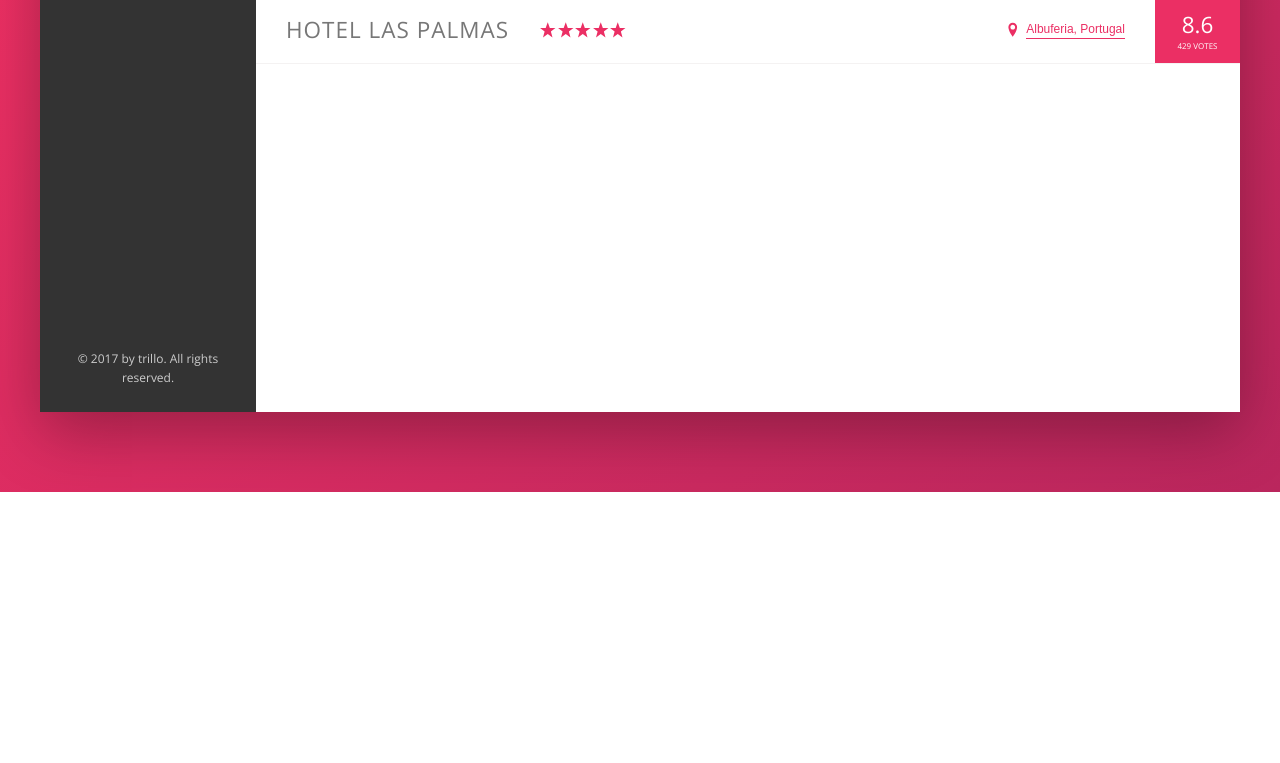
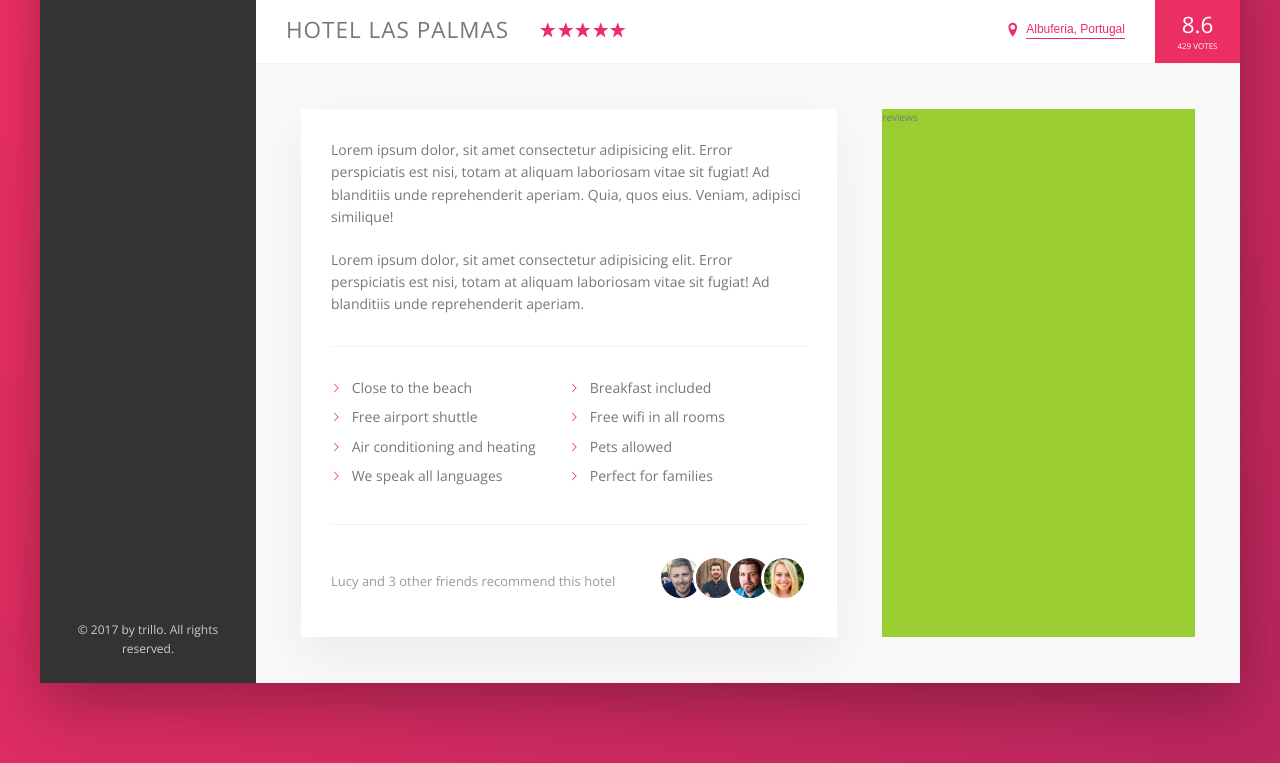
Before and after one commit to cp-ankush/trillo-app, a website: page index.html in a window 1280 px wide. Shown: the part 538-1301 px from the top of the page. Before the commit the page ends 1030 px from the top, so only its background shows below. Drawn offline with nearby package versions, Linux system fonts and the light colour scheme.

Commit message:
details section is done

```diff
--- a/index.html
+++ b/index.html
@@ -139,7 +139,58 @@
                                 429 votes
                             </div>
                         </div>
+                    </div>
 
+                    <div class="detail">
+                        <div class="description">
+                            <p class="paragraph">
+                                Lorem ipsum dolor, sit amet consectetur adipisicing elit. Error perspiciatis est nisi, totam at aliquam laboriosam vitae sit fugiat! Ad blanditiis unde reprehenderit aperiam. Quia, quos eius. Veniam, adipisci similique!
+                            </p>
+                            <p class="paragraph">
+                                Lorem ipsum dolor, sit amet consectetur adipisicing elit. Error perspiciatis est nisi, totam at aliquam laboriosam vitae sit fugiat! Ad blanditiis unde reprehenderit aperiam.
+                            </p>
+                            <ul class="list">
+                                <li class="list__item">
+                                    Close to the beach
+                                </li>
+                                <li class="list__item">
+                                    Breakfast included
+                                </li>
+                                <li class="list__item">
+                                    Free airport shuttle
+                                </li>
+                                <li class="list__item">
+                                    Free wifi in all rooms
+                                </li>
+                                <li class="list__item">
+                                    Air conditioning and heating
+                                </li>
+                                <li class="list__item">
+                                    Pets allowed
+                                </li>
+                                <li class="list__item">
+                                    We speak all languages
+                                </li>
+                                <li class="list__item">
+                                    Perfect for families
+                                </li>
+                            </ul>
+                            <div class="recommend">
+                                <p class="recommend__count">
+                                    Lucy and 3 other friends recommend this hotel
+                                </p>
+                                <div class="recommend__friends">
+                                    <img src="img/user-3.jpg" alt="Friend 1" class="recommend__photo">
+                                    <img src="img/user-4.jpg" alt="Friend 2" class="recommend__photo">
+                                    <img src="img/user-5.jpg" alt="Friend 3" class="recommend__photo">
+                                    <img src="img/user-6.jpg" alt="Friend 4" class="recommend__photo">
+                                </div>
+                            </div>
+                        </div>
+
+                        <div class="user-reviews">
+                            reviews
+                        </div>
                     </div>
 
                 </main>
--- a/sass/_base.scss
+++ b/sass/_base.scss
@@ -13,6 +13,8 @@
 	--color-grey-dark-3: #999;
 
 	--shadow-dark: 0 2rem 6rem rgba(0, 0, 0, .3);
+	--shadow-light: 0 2rem 5rem rgba(0, 0, 0, 0.06);
+	--line: 1px solid var(--color-grey-light-2);
 }
 
 * {
--- a/sass/_components.scss
+++ b/sass/_components.scss
@@ -201,7 +201,7 @@
 .overview {
 	display: flex;
 	align-items: center;
-	border-bottom: 1px solid var(--color-grey-light-2);
+	border-bottom: var(--line);
 
 	&__heading {
 		font-size: 2.25rem;
@@ -298,3 +298,76 @@
 		box-shadow: none;
 	}
 }
+
+/////////////////////////////////////
+// Paragraph
+
+.paragraph:not(:last-of-type) {
+	margin-bottom: 2rem;
+}
+
+/////////////////////////////////////
+// List
+
+.list {
+	list-style: none;
+	margin: 3rem 0;
+	padding: 3rem 0;
+	border-top: var(--line);
+	border-bottom: var(--line);
+	display: flex;
+	flex-wrap: wrap;
+
+	&__item {
+		flex: 0 0 50%;
+		margin-bottom: .7rem;
+	}
+
+	&__item::before {
+		content: "";
+		display: inline-block;
+		height: 1rem;
+		width: 1rem;
+		margin-right: 7px;
+
+		// Older browsers
+		// background-image: url(../img/chevron-thin-right.svg);
+		// background-size: cover;
+
+		// Newer browsers - mask
+		background-color: var(--color-primary);
+		-webkit-mask-image: url(../img/chevron-thin-right.svg);
+		-webkit-mask-size: cover;
+		mask-image: url(../img/chevron-thin-right.svg);
+		mask-size: cover;
+	}
+}
+
+/////////////////////////////////////
+// Recommend
+
+.recommend {
+	font-size: 1.3rem;
+	color: var(--color-grey-dark-3);
+	display: flex;
+	align-items: center;
+
+	&__count {
+		margin-right: auto;
+	}
+
+	&__friends {
+	}
+
+	&__photo {
+		box-sizing: content-box;
+		height: 4rem;
+		width: 4rem;
+		border-radius: 50%;
+		border: 3px solid #fff;
+
+		&:not(:last-child) {
+			margin-right: -1.5rem;
+		}
+	}
+}
--- a/sass/_layout.scss
+++ b/sass/_layout.scss
@@ -11,7 +11,7 @@
 	font-size: 1.4rem;
 	height: 7rem;
 	background-color: #fff;
-	border-bottom: 1px solid var(--color-grey-light-2);
+	border-bottom: var(--line);
 	display: flex;
 	justify-content: space-between;
 	align-items: center;
@@ -31,8 +31,26 @@
 
 .hotel-view {
 	background-color: #fff;
-
-	// Test
-	height: 80rem;
 	flex: 1;
 }
+
+.detail {
+	display: flex;
+	padding: 4.5rem;
+	background-color: var(--color-grey-light-1);
+	border-bottom: var(--line);
+}
+
+.description {
+	font-size: 1.4rem;
+	background-color: #fff;
+	box-shadow: var(--shadow-light);
+	padding: 3rem;
+	flex: 0 0 60%;
+	margin-right: 4.5rem;
+}
+
+.user-reviews {
+	background-color: yellowgreen;
+	flex: 1;
+}
```
Also changed, not shown: css/style.css.
